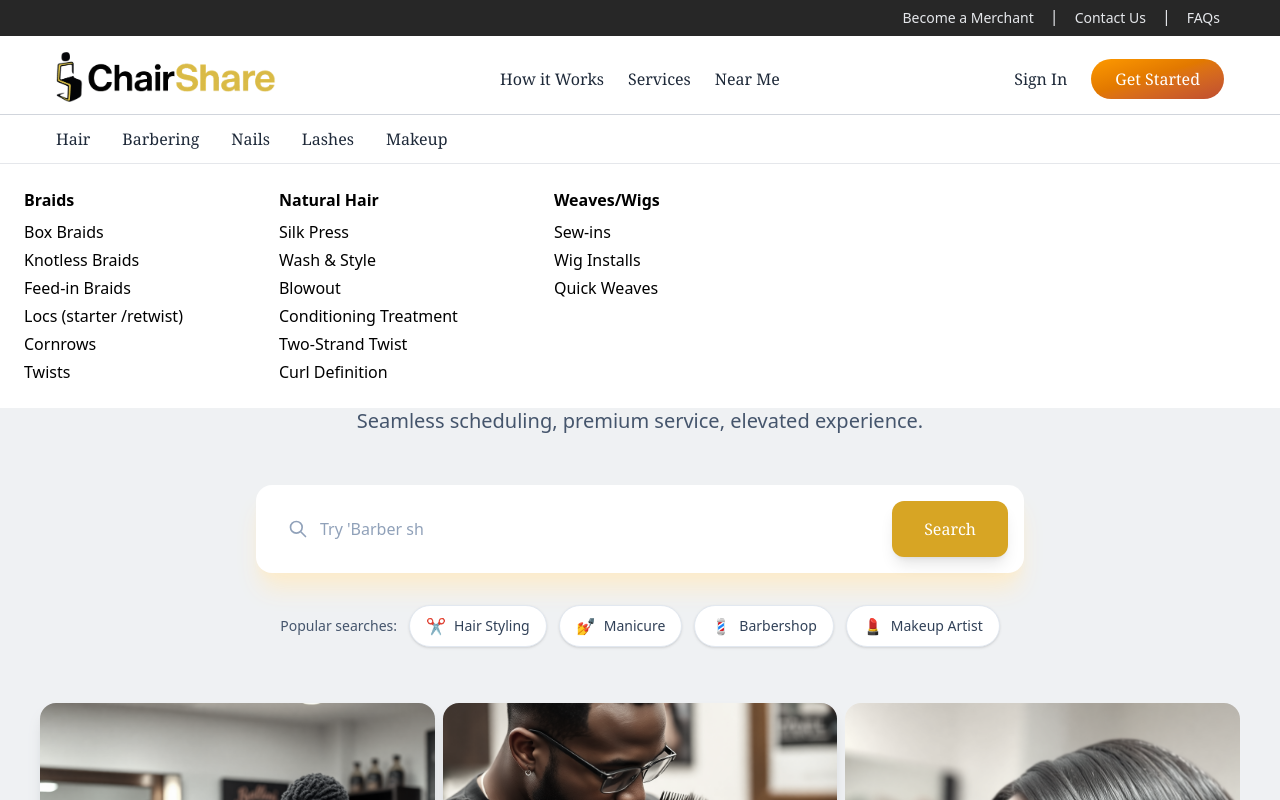
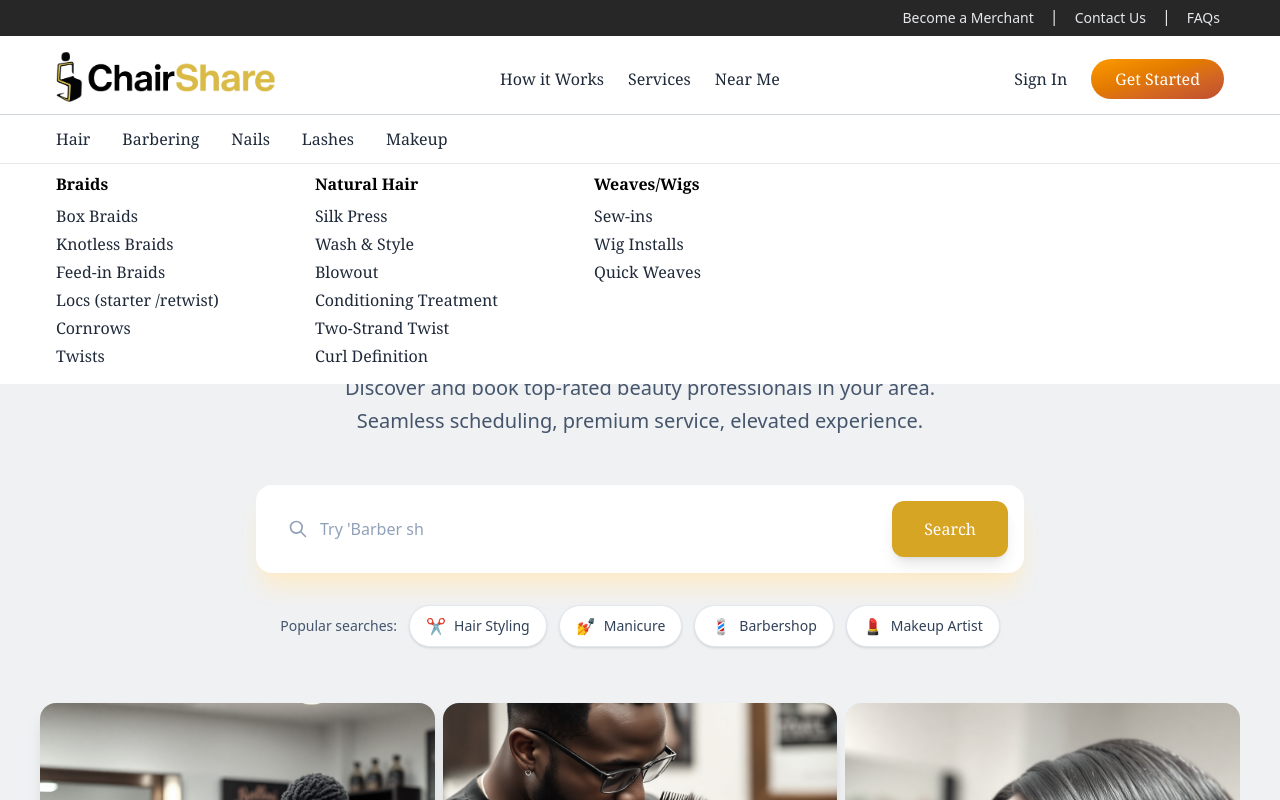
Before and after one commit to KayviaHarriott/chair-share, a React (Vite) app: page / in a window 1280 px wide. Shown: the top 800 px of the page. Built offline with nearby package versions, Linux system fonts and the light colour scheme.

Commit message:
Added width styling for sub menu

```diff
--- a/src/navigation/NavBar.tsx
+++ b/src/navigation/NavBar.tsx
@@ -118,7 +118,7 @@ export const NavBar = () => {
         </div>
 
         <div className="border-t w-full pt-3 border-gray-300 flex items-center justify-center">
-          <div className=" max-w-[1200px] w-full flex gap-8  pb-3 px-4 ">
+          <div className="max-w-[1200px] w-full flex gap-8  pb-3 px-4 ">
             {categories.map((category) => (
               <div
                 key={category.name}
@@ -137,12 +137,13 @@ export const NavBar = () => {
      <div className="">
        {categories.map((category) => (
          hoveredCategory === category.name && (
-           <div key={category.name} className="absolute top-full left-0 w-full bg-white   border-gray-200 p-6 z-50 ">
-             <div className="flex gap-24  ">
+           <div key={category.name} className="absolute top-full left-0 w-full bg-white   border-gray-200 px-6 pt-2 pb-4 z-50 flex justify-center">
+            <div className="max-w-[1200px] w-full px-4">
+             <div className="flex gap-24 font-serif">
                {category.subcategories.map((subcategory, index) => (
                  <div key={index}>
                    <p className="pb-2 font-bold ">{subcategory.title}</p>
-                   <ul className="space-y-1 ">
+                   <ul className="space-y-1 text-gray-800">
                      {subcategory.items.map((item, itemIndex) => (
                        <li key={itemIndex} className="hover:text-amber-600 cursor-pointer">
                          {item}
@@ -151,7 +152,7 @@ export const NavBar = () => {
                    </ul>
                  </div>
                ))}
-             </div>
+             </div></div>
            </div>
          )
        ))}
```
